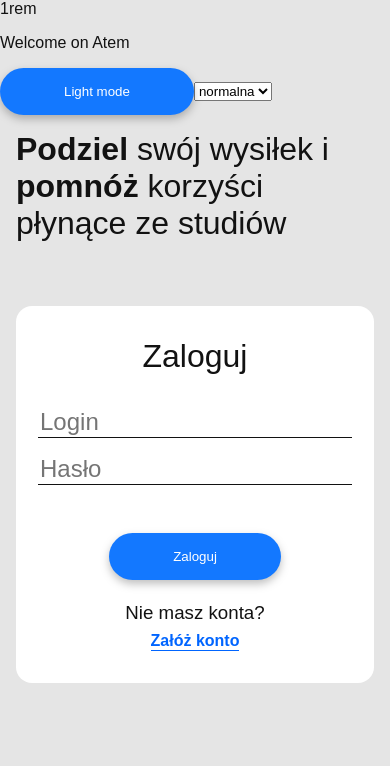
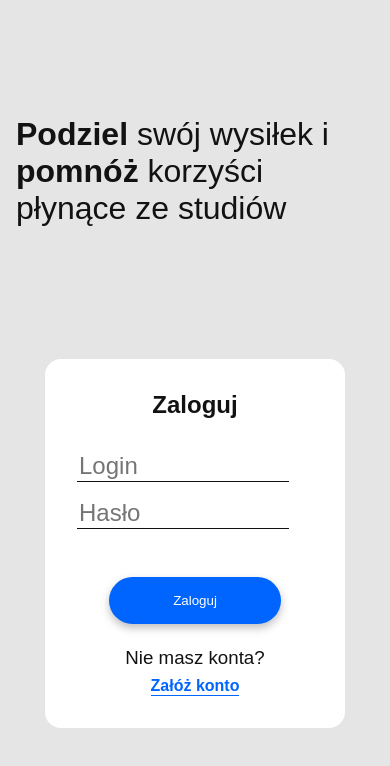
Before and after one commit to Nico2d/atem, a Next.js app: page / in a window 390 px wide. Shown: the top 766 px of the page. Built offline with nearby package versions, Linux system fonts and the light colour scheme.

Commit message:
feat: added responsivenes, styling

```diff
--- /dev/null
+++ b/Hooks/useMediaQuery.ts
@@ -0,0 +1,20 @@
+import { useState, useEffect } from "react";
+
+export const useMediaQuery = (query) => {
+  const [matches, setMatches] = useState(false);
+
+  useEffect(() => {
+    const media = window.matchMedia(query);
+    if (media.matches !== matches) {
+      setMatches(media.matches);
+    }
+    const listener = () => {
+      setMatches(media.matches);
+    };
+
+    media.addEventListener("change", () => listener());
+    return () => media.removeEventListener<"change">("change", listener);
+  }, [matches, query]);
+
+  return matches;
+};
--- /dev/null
+++ b/Styles/breakpoints.ts
@@ -0,0 +1,20 @@
+const size = {
+  mobileS: "320px",
+  mobileM: "375px",
+  mobileL: "425px",
+  tablet: "768px",
+  laptop: "1024px",
+  laptopL: "1440px",
+  desktop: "2560px",
+};
+
+export const device = {
+  mobileS: `(min-width: ${size.mobileS})`,
+  mobileM: `(min-width: ${size.mobileM})`,
+  mobileL: `(min-width: ${size.mobileL})`,
+  tablet: `(min-width: ${size.tablet})`,
+  laptop: `(min-width: ${size.laptop})`,
+  laptopL: `(min-width: ${size.laptopL})`,
+  desktop: `(min-width: ${size.desktop})`,
+  desktopL: `(min-width: ${size.desktop})`,
+};
--- /dev/null
+++ b/Styles/global.ts
@@ -0,0 +1,29 @@
+import { createGlobalStyle } from "styled-components";
+
+export const GlobalStyle = createGlobalStyle`
+html,
+body {
+  padding: 0;
+  margin: 0;
+  font-family: ${({ theme }) => theme.fonts.family};
+  background: ${({ theme }) => theme.colors.background};
+  color: ${({ theme }) => theme.colors.fontColor};
+  font-size: ${({ theme }) => theme.fonts.fontSize};
+  transition-property: background, color;
+  transition-duration: 1s ;
+  transition-timing-function:ease ;
+}
+
+a {
+  color: inherit;
+  text-decoration: none;
+}
+
+* {
+  box-sizing: border-box;
+}
+
+h1, h2, h3, h4{
+  margin: 0;
+}
+`;
--- a/components/atoms/button.tsx
+++ b/components/atoms/button.tsx
@@ -2,7 +2,7 @@ import styled from "styled-components";
 
 type Props = {
   text: string;
-  //aLl other props
+  styleType: string;
   [x: string]: any;
 };
 
@@ -10,11 +10,17 @@ export const Button: React.FC<Props> = ({ text, ...props }) => {
   return <StyledButton {...props}>{text}</StyledButton>;
 };
 
-const StyledButton = styled.button`
+const StyledButton = styled.button<Props>`
   color: white;
-  background-color: #1378ff;
+  background-color: ${(props) =>
+    props.styleType === "primary"
+      ? props.theme.colors.primary
+      : props.styleType === "secondary"
+      ? "transparent"
+      : props.theme.colors.primary};
   padding: 1rem 4rem;
-  border: none;
+  border: ${(props) =>
+    props.styleType === "secondary" ? "1px solid white" : "none"};
   border-radius: 2rem;
   cursor: pointer;
   filter: drop-shadow(0px 4px 4px rgba(0, 0, 0, 0.25));
--- a/components/atoms/input.tsx
+++ b/components/atoms/input.tsx
@@ -21,4 +21,5 @@ const StyledInput = styled.input`
   outline: none;
   font-size: 1.5rem;
   color: ${(props) => props.theme.colors.fontColor};
+  width: 90%;
 `;
--- a/components/molecules/fontSizeSelector.tsx
+++ b/components/molecules/fontSizeSelector.tsx
@@ -4,7 +4,10 @@ import { FontSizeMode } from "../../utils/themeFonts";
 
 export const useFontSizeSelector = () => {
   const [mountedSizeComponent, setMountedSizeComponent] = useState(false);
-  const [fontSize, setFontSize] = useLocalStorage("fontSize", "1rem");
+  const [fontSize, setFontSize] = useLocalStorage(
+    "fontSize",
+    FontSizeMode.fontSizeM
+  );
 
   const fontController = (mode: string): void => {
     setFontSize(mode);
--- a/components/molecules/themeToggler.tsx
+++ b/components/molecules/themeToggler.tsx
@@ -27,6 +27,7 @@ export const useDarkMode = () => {
 export const ThemeToggler = ({ theme, toggleTheme }) => {
   return (
     <Button
+      styleType="primary"
       text={theme === ThemeMode.light ? "Light mode" : "Dark mode"}
       onClick={toggleTheme}
     />
--- a/components/templates/layout.tsx
+++ b/components/templates/layout.tsx
@@ -1,48 +1,22 @@
+import React from "react";
 import { ThemeProvider } from "styled-components";
+import { GlobalStyle } from "../../Styles/global";
+import { ThemeMode } from "../../utils/enums";
 import { lightTheme, darkTheme } from "../../utils/themeColors";
-import { createGlobalStyle } from "styled-components";
 import { Typography } from "../../utils/themeFonts";
 
 export const Layout = ({ children, theme, fontSize }: any) => {
   let themeObj = {
     fonts: Typography,
-    colors: theme === "light" ? lightTheme : darkTheme,
+    colors: theme === ThemeMode.light ? lightTheme : darkTheme,
   };
   themeObj.fonts.fontSize = fontSize;
 
   return (
     <ThemeProvider theme={themeObj}>
       <GlobalStyle />
-      {fontSize}
+      {/* {fontSize} */}
       {children}
     </ThemeProvider>
   );
 };
-
-const GlobalStyle = createGlobalStyle`
-  html,
-  body {
-    padding: 0;
-    margin: 0;
-    font-family: ${({ theme }) => theme.fonts.family};
-    background: ${({ theme }) => theme.colors.background};
-    color: ${({ theme }) => theme.colors.fontColor};
-    font-size: ${({ theme }) => theme.fonts.fontSize};
-    transition-property: background, color;
-    transition-duration: 1s ;
-    transition-timing-function:ease ;
-  }
-
-  a {
-    color: inherit;
-    text-decoration: none;
-  }
-
-  * {
-    box-sizing: border-box;
-  }
-
-  h1, h2, h3, h4{
-    margin: 0;
-  }
-`;
--- a/pages/index.tsx
+++ b/pages/index.tsx
@@ -28,13 +28,13 @@ const Home = () => {
         <link rel="icon" href="/favicon.ico" />
       </Head>
       <Layout theme={theme} fontSize={fontSize}>
-        <main>
-          <p>Welcome on Atem</p>
+        <main style={{ width: "100%", height: "100vh" }}>
+          {/* <p>Welcome on Atem</p>
           <ThemeToggler theme={theme} toggleTheme={themeToggler} />
           <FontSizeSelector
             fontSize={fontSize}
             fontController={fontController}
-          />
+          /> */}
           <Signing />
         </main>
       </Layout>
--- a/pages/signing.tsx
+++ b/pages/signing.tsx
@@ -3,36 +3,74 @@ import styled from "styled-components";
 import { Button } from "../components/atoms/button";
 import { SignIn } from "../components/organisms/signIn";
 import { SignUp } from "../components/organisms/signUp";
+import { useMediaQuery } from "../Hooks/useMediaQuery";
+import { device } from "../Styles/breakpoints";
 
 export const Signing = () => {
   const [isSignIn, setIsSignIn] = useState(true);
+  const isMobile = useMediaQuery("(max-width: 768px)");
 
   return (
     <StyledSigning>
+      <StyledSigningWrapper>
+        <StyledTitleWrapper>
           <h2>
-        <span>Podziel</span> swój wysiłek i <span>pomnóż</span> korzyści płynące
-        ze studiów
+            <span>Podziel</span> swój wysiłek i <span>pomnóż</span> korzyści
+            płynące ze studiów
           </h2>
+          {!isMobile && <Button text="Załóż konto" styleType="secondary" />}
+        </StyledTitleWrapper>
         <StyledSigningBox>
           <h2>{isSignIn ? "Zaloguj" : "Zarejestruj"}</h2>
           {isSignIn ? <SignIn /> : <SignUp />}
-        <Button text={isSignIn ? "Zaloguj" : "Zarejestruj"} />
+          <Button
+            styleType="primary"
+            text={isSignIn ? "Zaloguj" : "Zarejestruj"}
+          />
           <h3>{isSignIn ? "Nie masz konta?" : "Masz konto?"}</h3>
           <h4 onClick={() => setIsSignIn(!isSignIn)}>
             {isSignIn ? "Załóż konto" : "Zaloguj się"}{" "}
           </h4>
         </StyledSigningBox>
+      </StyledSigningWrapper>
     </StyledSigning>
   );
 };
 
 const StyledSigning = styled.div`
+  display: flex;
+  justify-content: center;
+  align-items: center;
+  height: 100%;
+`;
+
+const StyledSigningWrapper = styled.div`
   padding: 1rem;
   background-color: ${(props) => props.theme.colors.background};
+  display: flex;
+  flex-direction: column;
+  align-items: center;
+  justify-content: space-evenly;
+  height: 100%;
+
+  @media ${device.tablet} {
+    flex-direction: row;
+    align-items: flex-start;
+    height: auto;
+    width: 100%;
+  }
+`;
+
+const StyledTitleWrapper = styled.div`
+  display: flex;
+  flex-direction: column;
+  align-items: flex-start;
 
   h2 {
     font-weight: 300;
     font-size: 2rem;
+    max-width: 650px;
+    margin-bottom: 2rem;
 
     span {
       font-weight: bold;
@@ -41,13 +79,13 @@ const StyledSigning = styled.div`
 `;
 
 const StyledSigningBox = styled.div`
-  margin-top: 4rem;
   display: flex;
   flex-direction: column;
   align-items: center;
   background-color: ${(props) => props.theme.colors.cardColor};
   border-radius: 1rem;
   padding: 2rem;
+  width: 300px;
 
   h3 {
     margin-top: 1.4rem;
@@ -60,4 +98,8 @@ const StyledSigningBox = styled.div`
     margin-top: 0.5rem;
     border-bottom: 1px solid ${(props) => props.theme.colors.primary};
   }
+
+  @media ${device.mobileL} {
+    min-width: 380px;
+  }
 `;
--- /dev/null
+++ b/utils/px2vw.ts
@@ -0,0 +1 @@
+export const px2vw = (size, width = 1440) => `${(size / width) * 100}vw`;
```
Lines whose indentation alone changed are shown as unchanged.
